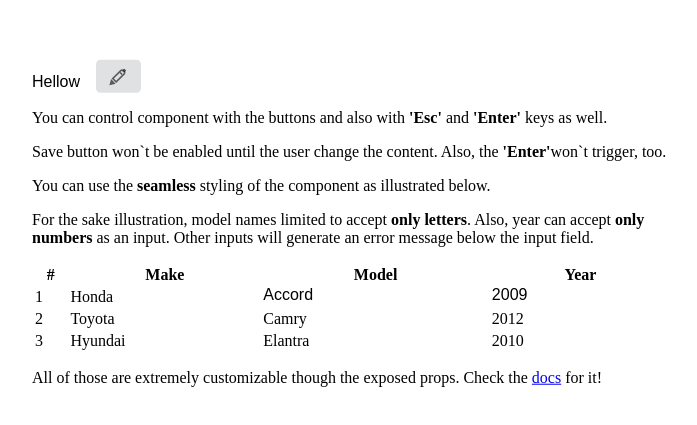
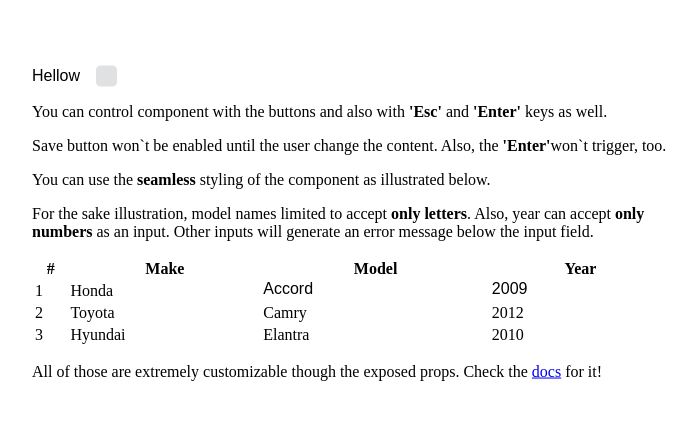
Before and after one commit to CeamKrier/react-editable-title, a React app: page / in a window 1280 px wide. Shown: the part 169-594 px from the top of the page, without its empty margins (288-985 px from the left). Built offline with nearby package versions, Linux system fonts and the light colour scheme; the HTML template or start-up script is replaced by a standard one.

Commit message:
refactor: icons updated & unused css removed

```diff
--- a/src/css/index.css
+++ b/src/css/index.css
@@ -1,11 +1,5 @@
 .customTitleInput {
-  -webkit-box-sizing: border-box;
   box-sizing: border-box;
-  margin: 0;
-  padding: 0;
-  list-style: none;
-  -webkit-font-feature-settings: 'tnum';
-  font-feature-settings: 'tnum';
   position: relative;
   display: inline-block;
   height: 32px;
@@ -15,14 +9,10 @@
   font-family: sans-serif;
   line-height: 1.5;
   background-color: #fff;
-  background-image: none;
   border: 1px solid #d9d9d9;
   border-radius: 4px;
-  -webkit-transition: all .3s;
-  transition: all .3s;
   border-top-right-radius: unset;
   border-bottom-right-radius: unset;
-
 }
 
 .aBitMargin {
@@ -33,163 +23,27 @@
   display: -webkit-inline-box;
 }
 
-.title-wrapper > .ui.mini.button {
-  line-height: 0.4em!important;
-}
-
-.title-wrapper > .ui.buttons > .ui.mini.button {
-  line-height: 0.4em!important;
-  font-size: .78571429rem;
-}
-
 .mainButton {
   cursor: pointer;
   display: inline-block;
   min-height: 1em;
   outline: 0;
   border: none;
-  vertical-align: baseline;
   background: #e0e1e2 none;
   color: rgba(0,0,0,.6);
-  font-family: Lato,'Helvetica Neue',Arial,Helvetica,sans-serif;
   margin: 0 .25em 0 0;
   padding: .0em 1em .78571429em;
-  text-transform: none;
-  text-shadow: none;
-  font-weight: 700;
-  line-height: 1em;
-  font-style: normal;
-  text-align: center;
-  text-decoration: none;
   border-radius: .28571429rem;
-  -webkit-box-shadow: 0 0 0 1px transparent inset, 0 0 0 0 rgba(34,36,38,.15) inset;
-  box-shadow: 0 0 0 1px transparent inset, 0 0 0 0 rgba(34,36,38,.15) inset;
-  -webkit-user-select: none;
-  -moz-user-select: none;
-  -ms-user-select: none;
-  user-select: none;
-  -webkit-transition: opacity .1s ease,background-color .1s ease,color .1s ease,background .1s ease,-webkit-box-shadow .1s ease;
-  transition: opacity .1s ease,background-color .1s ease,color .1s ease,background .1s ease,-webkit-box-shadow .1s ease;
-  transition: opacity .1s ease,background-color .1s ease,color .1s ease,box-shadow .1s ease,background .1s ease;
-  transition: opacity .1s ease,background-color .1s ease,color .1s ease,box-shadow .1s ease,background .1s ease,-webkit-box-shadow .1s ease;
-  -webkit-tap-highlight-color: transparent;
-  font-size: .78571429rem;
   vertical-align: bottom;
+  max-height: 32px;
 }
 
 .mainButton:hover {
   background-color: #cacbcd;
-    background-image: none;
-    -webkit-box-shadow: 0 0 0 1px transparent inset, 0 0 0 0 rgba(34,36,38,.15) inset;
-    box-shadow: 0 0 0 1px transparent inset, 0 0 0 0 rgba(34,36,38,.15) inset;
-    color: rgba(0,0,0,.8);
-}
-
-.gg-check {
-  box-sizing: border-box;
-  position: relative;
-  display: block;
-  transform: scale(var(--ggs,1));
-  width: 22px;
-  height: 22px;
-  border: 2px solid transparent;
-  border-radius: 100px;
-  top: .4em;
-}
-
-.gg-check::after {
-  content: "";
-  display: block;
-  box-sizing: border-box;
-  position: absolute;
-  left: 3px;
-  top: -1px;
-  width: 6px;
-  height: 10px;
-  border-width: 0 2px 2px 0;
-  border-style: solid;
-  transform-origin: bottom left;
-  transform: rotate(45deg)
-}
-
-.gg-close {
-  box-sizing: border-box;
-  position: relative;
-  display: block;
-  transform: scale(var(--ggs,1));
-  width: 22px;
-  height: 22px;
-  border: 2px solid transparent;
-  border-radius: 40px;
-  top: .4em;
-}
-
-.gg-close::after,
-.gg-close::before {
-  content: "";
-  display: block;
-  box-sizing: border-box;
-  position: absolute;
-  width: 16px;
-  height: 2px;
-  background: currentColor;
-  transform: rotate(45deg);
-  border-radius: 5px;
-  top: 8px;
-  left: 1px
-}
-
-.gg-close::after {
-  transform: rotate(-45deg)
-}
-
-.gg-pen {
-  box-sizing: border-box;
-  position: relative;
-  display: block;
-  transform: rotate(-45deg) scale(var(--ggs,.8));
-  width: 14px;
-  height: 4px;
-  border-right: 2px solid transparent;
-  box-shadow:
-      0 0 0 2px,
-      inset -2px 0 0;
-  border-top-right-radius: 1px;
-  border-bottom-right-radius: 1px;
-  margin-right: -2px;
-  top: -.4em;
-}
-
-.gg-pen::after,
-.gg-pen::before {
-  content: "";
-  display: block;
-  box-sizing: border-box;
-  position: absolute
-}
-
-.gg-pen::before {
-  background: currentColor;
-  border-left: 0;
-  right: -6px;
-  width: 3px;
-  height: 4px;
-  border-radius: 1px;
-  top: 0
-}
-
-.gg-pen::after {
-  width: 8px;
-  height: 7px;
-  border-top: 4px solid transparent;
-  border-bottom: 4px solid transparent;
-  border-right: 7px solid;
-  left: -11px;
-  top: -2px
 }
 
 .edit {
-  padding: 1.48571429em 1.3em .78571429em;
+  padding: .78571429em;
 }
 
 .save {
```
Also changed, not shown: src/index.tsx (+82 -128 lines), src/types.tsx (added, +28 -0 lines).
